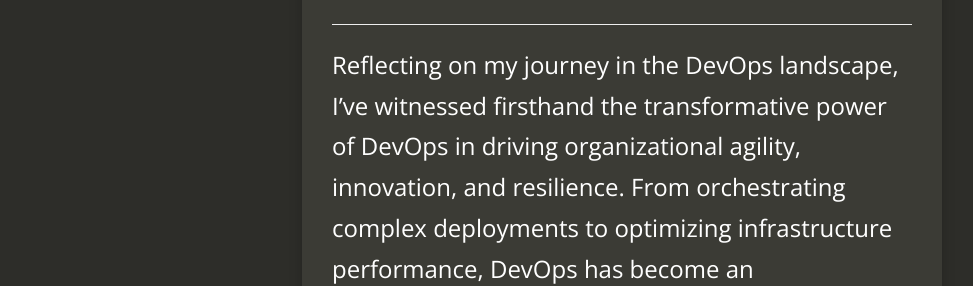
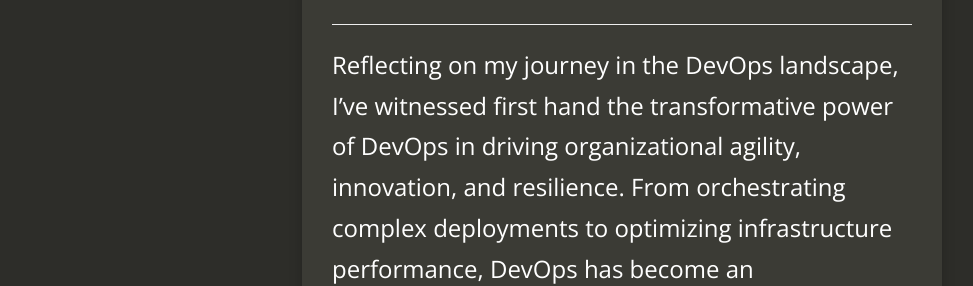
Before and after one commit to Manas-kashyap/Manas-kashyap.github.io, a Jekyll site: the page built from _posts/2024-02-15-Why-DevOps.md, in a window 1280 px wide and 900 px high, scrolled down 3202 px. Shown: the part 212-498 px from the top of the window, without its empty margins (18-991 px from the left). Built offline with Jekyll 4.4.1, drawn with Linux system fonts in a browser that asks for light colours; nearby versions of some CDN libraries; comment, search, counter and statistics services are not loaded; some of the changed text lies outside the part shown.

Commit message:
typo error

```diff
--- a/_posts/2024-02-15-Why-DevOps.md
+++ b/_posts/2024-02-15-Why-DevOps.md
@@ -32,7 +32,7 @@ Having navigated through the realms of software development, operations, and inf
 
 ------
 
-Reflecting on my journey in the DevOps landscape, I've witnessed firsthand the transformative power of DevOps in driving organizational agility, innovation, and resilience. From orchestrating complex deployments to optimizing infrastructure performance, DevOps has become an indispensable cornerstone in modern software delivery practices.
+Reflecting on my journey in the DevOps landscape, I've witnessed first hand the transformative power of DevOps in driving organizational agility, innovation, and resilience. From orchestrating complex deployments to optimizing infrastructure performance, DevOps has become an indispensable cornerstone in modern software delivery practices.
 
 So, the next time you're asked, "Why DevOps?" remember that DevOps is not merely a buzzword or a set of practices—it's a cultural shift that empowers teams to deliver value faster, mitigate risks, and stay ahead in an ever-evolving digital landscape. As organizations continue to embrace DevOps principles and methodologies, the question of "Why DevOps?" becomes less about justification and more about embracing a mindset of continuous improvement and collaboration.
 
```
